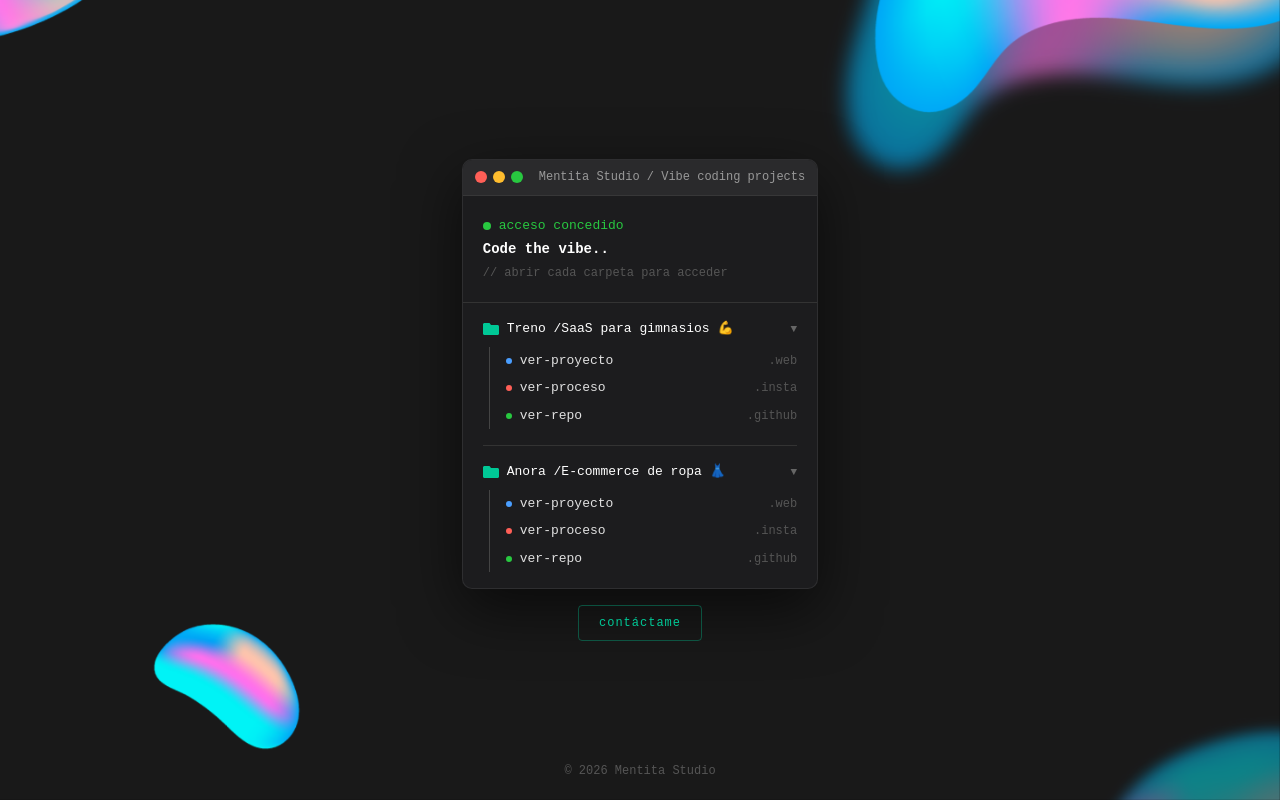
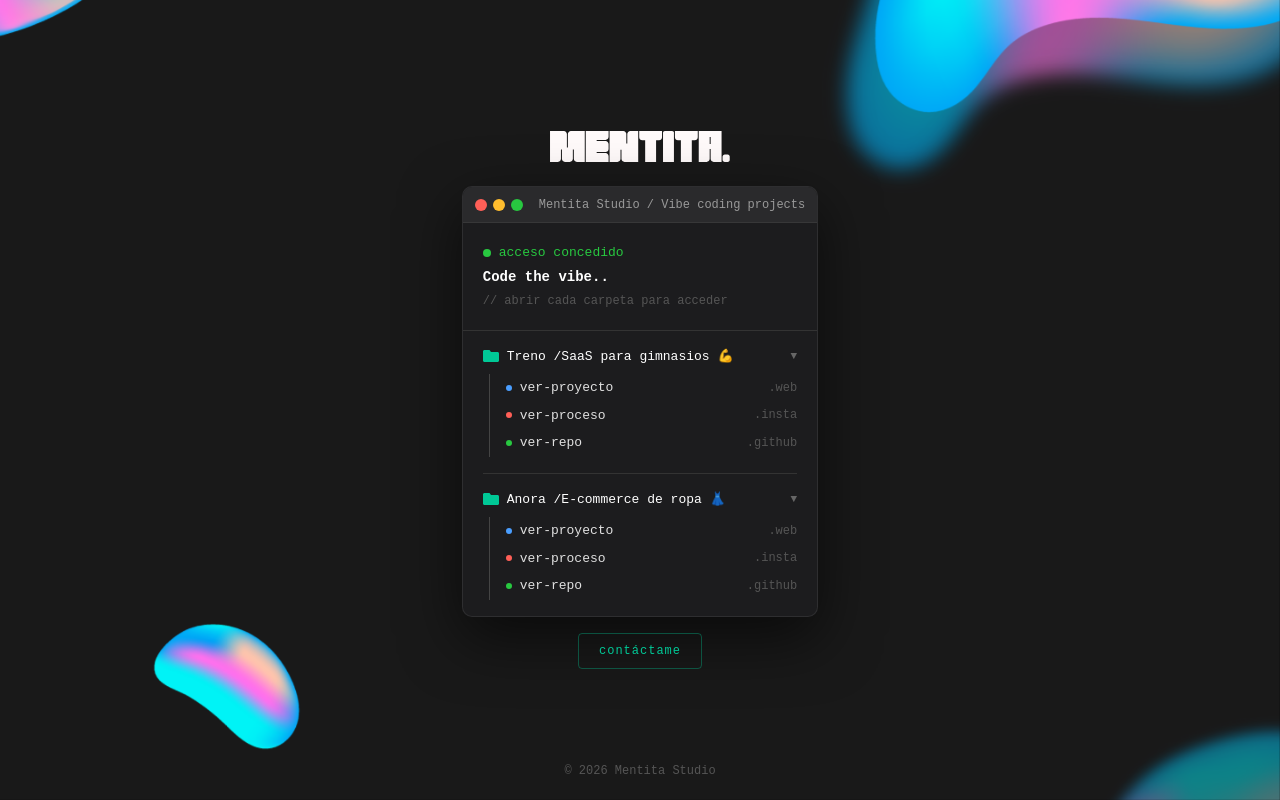
Before and after one commit to mentitaa/mentita-studio-web, a Next.js app: page / in a window 1280 px wide. Built offline with nearby package versions, Linux system fonts and the light colour scheme.

Commit message:
feat: add static logo above terminal

```diff
--- a/app/page.tsx
+++ b/app/page.tsx
@@ -19,8 +19,13 @@ export default function Home() {
         }}
       />
 
-      {/* Terminal + contact button */}
-      <div style={{ position: "relative", zIndex: 10 }}>
+      {/* Logo + terminal + contact button */}
+      <div style={{ position: "relative", zIndex: 10, display: "flex", flexDirection: "column", alignItems: "center" }}>
+        <img
+          src="/logo.svg"
+          alt="Mentita Studio"
+          style={{ width: 180, marginBottom: 24 }}
+        />
         <TerminalScene />
       </div>
 
```
Also changed, not shown: public/logo.svg (added).
